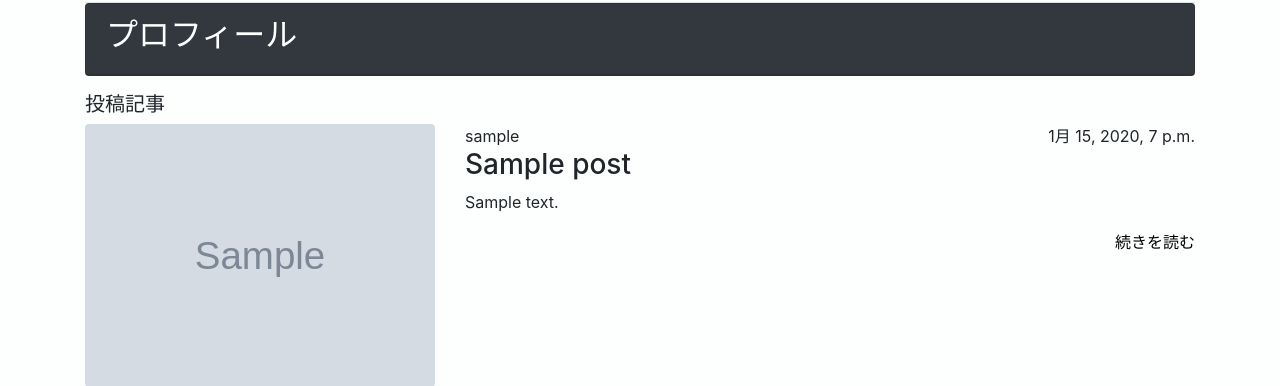
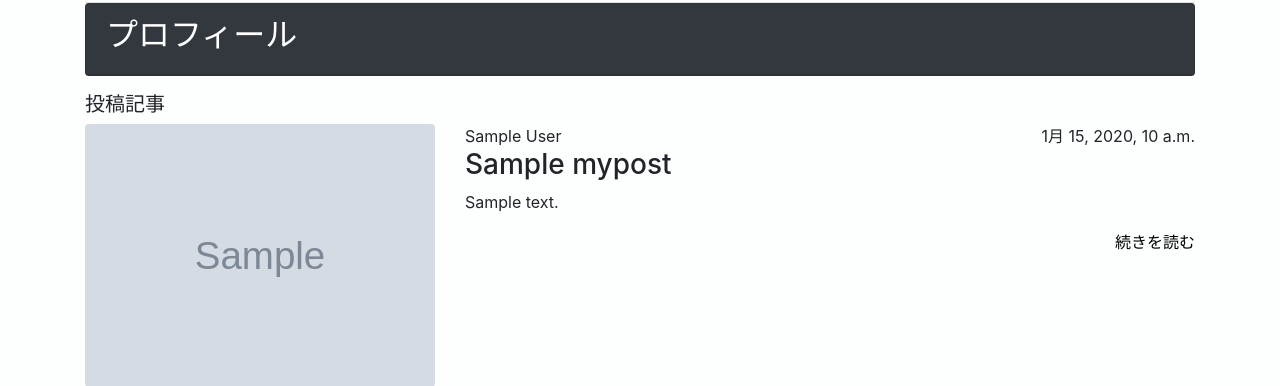
Before and after one commit to Minari766/disney_side_stories, a Django app: template accounts/templates/accounts/profile.html in a window 1280 px wide. Shown: the part 409-795 px from the top of the page. Run offline with Django 3.2, Linux system fonts and the light colour scheme; tables that the repository leaves empty hold one stand-in row (values such as "Sample post"); the template is opened without the code that fills it: values that come from a table or form of the project are taken from there, most other values are stand-ins (such as "Sample title", 1, 10 or a date in 2020); grey boxes marked "Sample" are stand-in pictures; some libraries are stand-ins or nearby versions.

Commit message:
20210318

```diff
--- a/accounts/templates/accounts/profile.html
+++ b/accounts/templates/accounts/profile.html
@@ -115,7 +115,7 @@
 </div>
 
 <h5>投稿記事</h5>
-{% for mypost in mypost_data %}
+{% for mypost in app.mypost_data %}
 <div class="row">
     <div class="col-md-4">
         <a href="#">
--- a/app/templates/app/base.html
+++ b/app/templates/app/base.html
@@ -47,6 +47,7 @@
                             マイページ
                         </a>
                         <div class="dropdown-menu" aria-labelledby="navbarDropdown">
+                            <!-- <a class="dropdown-item" href="{% url 'profile' %}">プロフィール</a> -->
                             <a class="dropdown-item" href="{% url 'profile' %}">プロフィール</a>
                             <a class="dropdown-item" href="{% url 'mypage' %}">お気に入り記事</a>
                             <a class="dropdown-item" href="{% url 'mypage' %}">投稿記事</a>
```
Also changed, not shown: accounts/views.py (+14 -0 lines).
